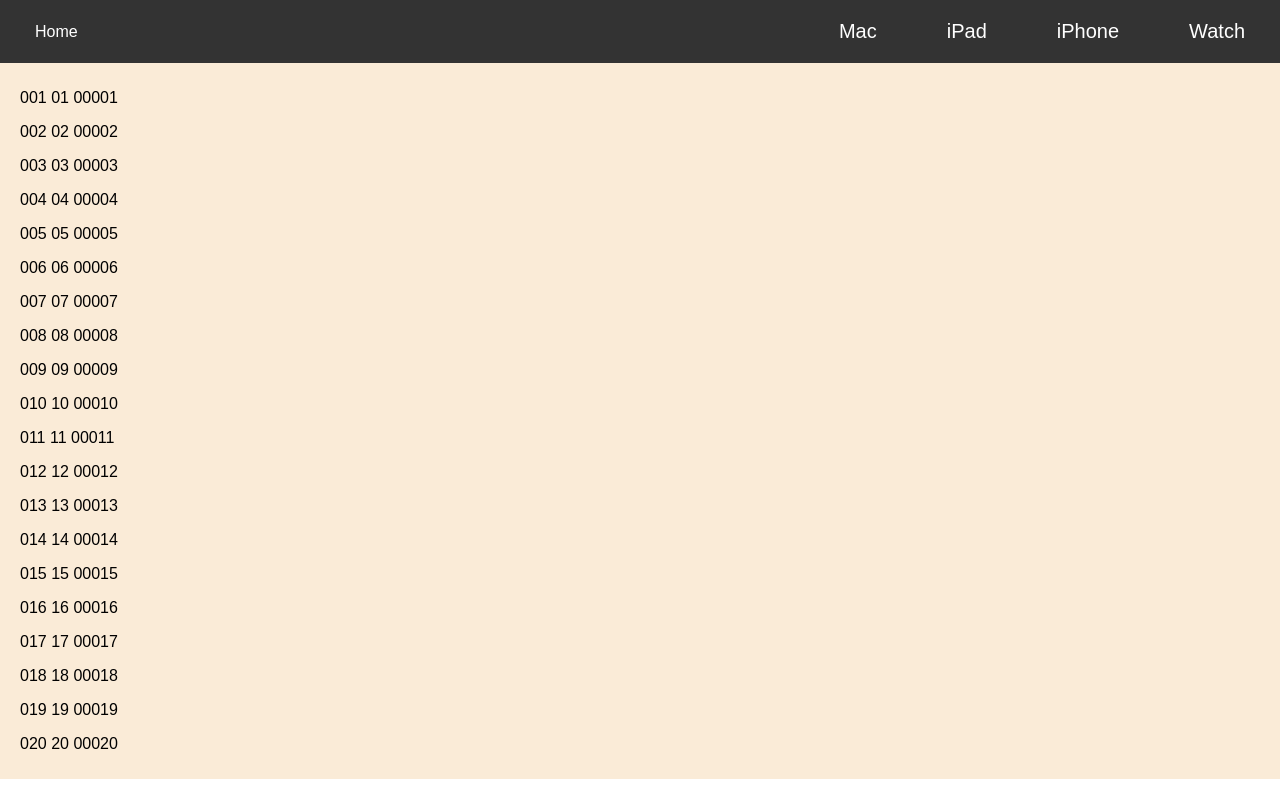
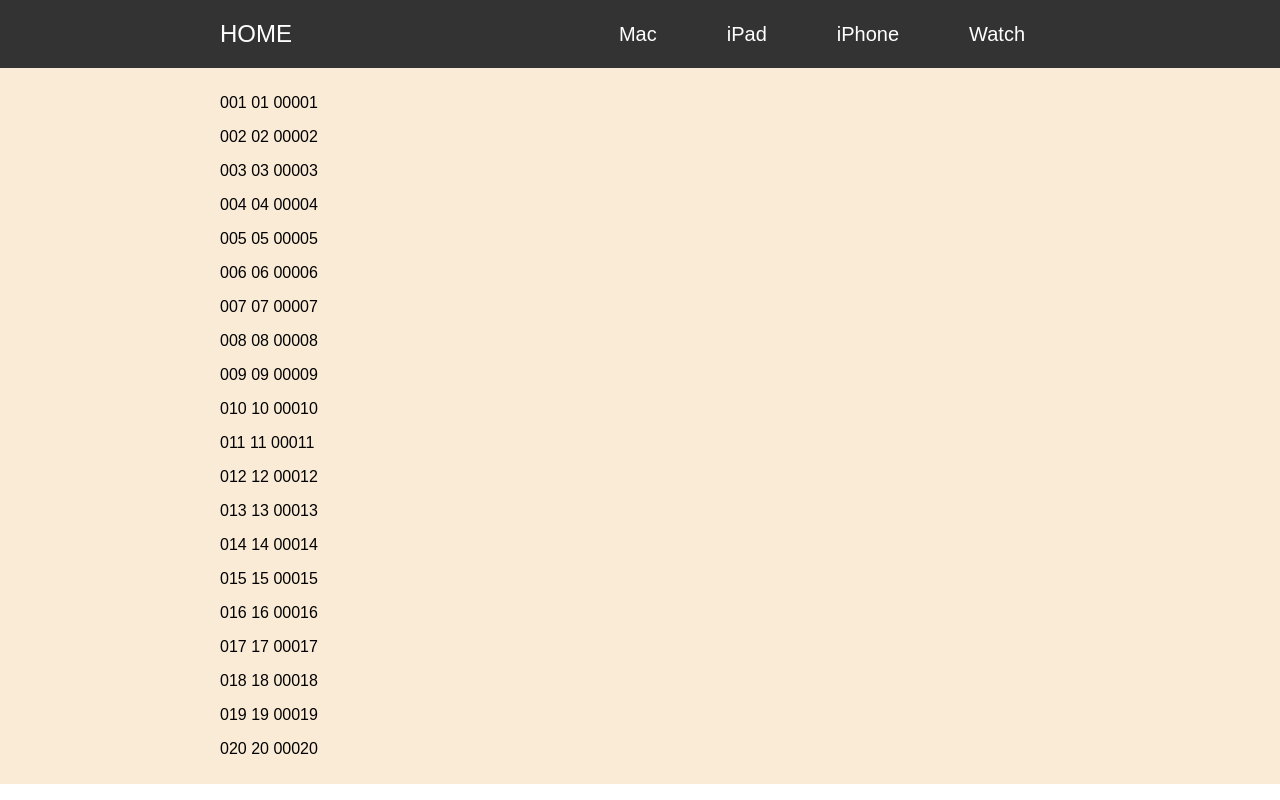
Before and after one commit to solaryasha/apple-header, a website: page index.html in a window 1280 px wide. Drawn offline with Linux system fonts and the light colour scheme.

Commit message:
add limiting content

```diff
--- a/index.html
+++ b/index.html
@@ -7,9 +7,10 @@
   <script defer src="./index.js"></script>
   <title>Apple</title>
 </head>
-<body>
+<body class="page">
   <header class="header">
-    <a class="nav__link" href="#">Home</a>
+    <div class="container header__content">
+      <a class="header__logo logo" href="#">Home</a>
       <nav class="header__nav nav">
         <button class="nav__toggler"></button>
 
@@ -45,9 +46,11 @@
             <a class="menu__link" href="#watch">Watch</a>
           </li>
         </ul>
+      </div>
     </nav>
   </header>
   <main class="main">
+    <div class="container">
       <p>001 01 00001</p>
       <p>002 02 00002</p>
       <p>003 03 00003</p>
@@ -68,6 +71,7 @@
       <p>018 18 00018</p>
       <p>019 19 00019</p>
       <p>020 20 00020</p>
+    </div>
   </main>
 </body>
 </html>
--- /dev/null
+++ b/styles/blocks/container.css
@@ -0,0 +1,4 @@
+.container {
+  max-width: 840px;
+  margin: 0 auto;
+}
--- a/styles/blocks/header.css
+++ b/styles/blocks/header.css
@@ -3,12 +3,19 @@
   top: 0;
   z-index: 1;
 
+
+
+  background-color: rgba(0, 0, 0, 0.8);
+  backdrop-filter: saturate(180%) blur(20px);
+}
+
+.header__content {
+  max-width: 840px;
+  margin: 0 auto;
+
   display: flex;
   justify-content: space-between;
   align-items: center;
-
-  background-color: rgba(0, 0, 0, 0.8);
-  backdrop-filter: saturate(180%) blur(20px);
 }
 
 .header__nav {
@@ -17,6 +24,11 @@
 
 .header__menu {
   display: block;
+}
+
+.header__logo {
+  margin-left: calc(0px - var(--horizontal-logo-padding));
+  margin-right: calc(0px - var(--horizontal-logo-padding));;
 }
 
 @media (min-width: 640px) {
--- /dev/null
+++ b/styles/blocks/logo.css
@@ -0,0 +1,15 @@
+.logo {
+  display: block;
+  padding: 20px var(--horizontal-logo-padding);
+
+  font-size: 24px;
+  color: #fff;
+  text-decoration: none;
+  text-transform: uppercase;
+
+  transition: color 0.3s;
+}
+
+.logo:hover {
+  color: #ff0;
+}
--- a/styles/blocks/main.css
+++ b/styles/blocks/main.css
@@ -2,3 +2,12 @@
   padding: 10px 20px;
   background-color: antiquewhite;
 }
+
+.main__content {
+  max-width: 840px;
+  margin: 0 auto;
+
+  display: flex;
+  justify-content: space-between;
+  align-items: center;
+}
--- a/styles/style.css
+++ b/styles/style.css
@@ -1,6 +1,9 @@
-@import url(./normilize.css);
+@import url("./normilize.css");
 @import url(./blocks/header.css);
 @import url(./blocks/nav.css);
 @import url(./blocks/main.css);
 @import url(./blocks/footer.css);
-@import url(./blocks/menu.css)
+@import url(./blocks/menu.css);
+@import url(./blocks/logo.css);
+@import url(./blocks/container.css);
+@import url(./variables.css);
--- /dev/null
+++ b/styles/variables.css
@@ -0,0 +1,3 @@
+:root {
+  --horizontal-logo-padding: 30px;
+}
```
Lines whose indentation alone changed are shown as unchanged.
